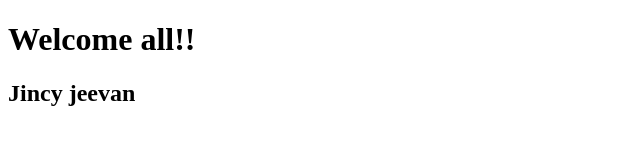
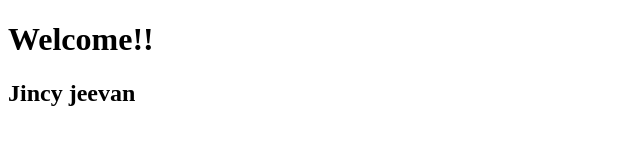
Before and after one commit to Jincy98Ashna/new-project1, a plain HTML site: page index.html in a window 1280 px wide. Shown: the full height of the page, 0-640 px from the left. Drawn offline with Linux system fonts and the light colour scheme.

Commit message:
Update index.html

```diff
--- a/index.html
+++ b/index.html
@@ -7,7 +7,7 @@
     <title>New project</title>
 </head>
 <body>
-    <h1>Welcome all!!</h1>
+    <h1>Welcome!!</h1>
     <h2> Jincy jeevan</h2>
 </body>
 </html>
```
